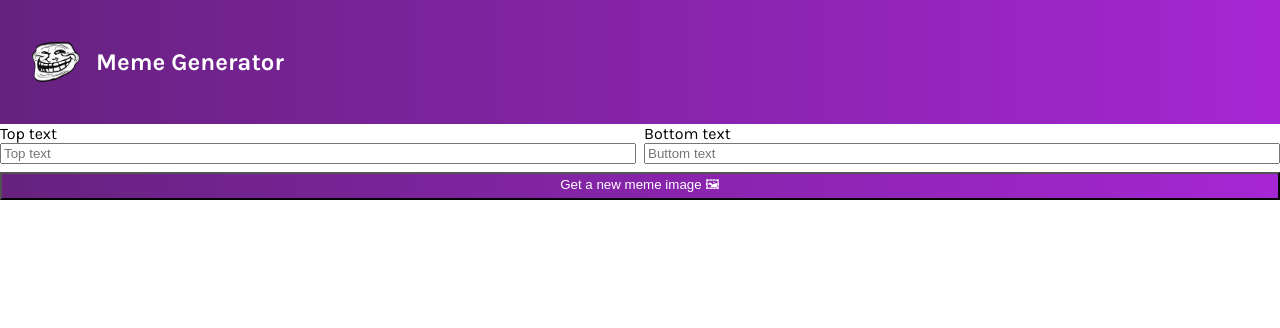
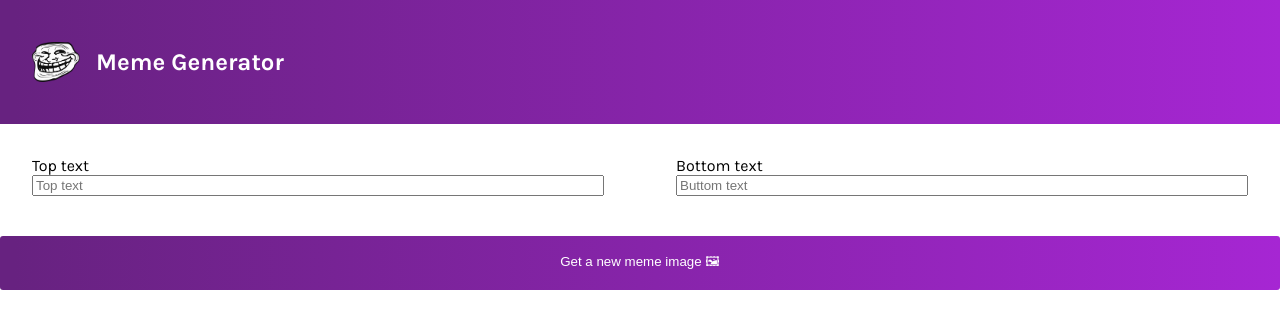
Before and after one commit to Davsan88/meme-generator, a React (Vite) app: page / in a window 1280 px wide. Shown: the top 328 px of the page. Built offline with nearby package versions, Linux system fonts and the light colour scheme.

Commit message:
Update App.css

```diff
--- a/src/App.css
+++ b/src/App.css
@@ -28,19 +28,24 @@ header h1 {
 
 .form {
   display: grid;
-  grid-template-columns: 1fr 1fr;
-  gap: 0.5rem;
+  grid-template-columns: 1fr;  /* One column */
+  gap: 0.5rem;  /* Space between grid items */
 }
 
 .form__label {
   display: flex;
   flex-direction: column;
+  padding: var(--spacing);
 }
 
 .form__button {
-  grid-column: 1 / -1;
+  grid-column: 1 / -1;  /* Span all columns */
+  padding: calc(0.5 * var(--spacing)) var(--spacing);
   color: var(--text-color);
   background: linear-gradient(90deg, var(--primary-color) 1.18%, var(--secondary-color) 100%);
+  border: none;
+  cursor: pointer;
+  border-radius: 3px;
 }
 
 
@@ -57,6 +62,10 @@ header h1 {
 
   header h1 {
     letter-spacing: normal; /* Reset letter-spacing for larger text */
+  }
+
+  .form {
+    grid-template-columns: 1fr 1fr;  /* Two columns */
   }
 }
 
```
